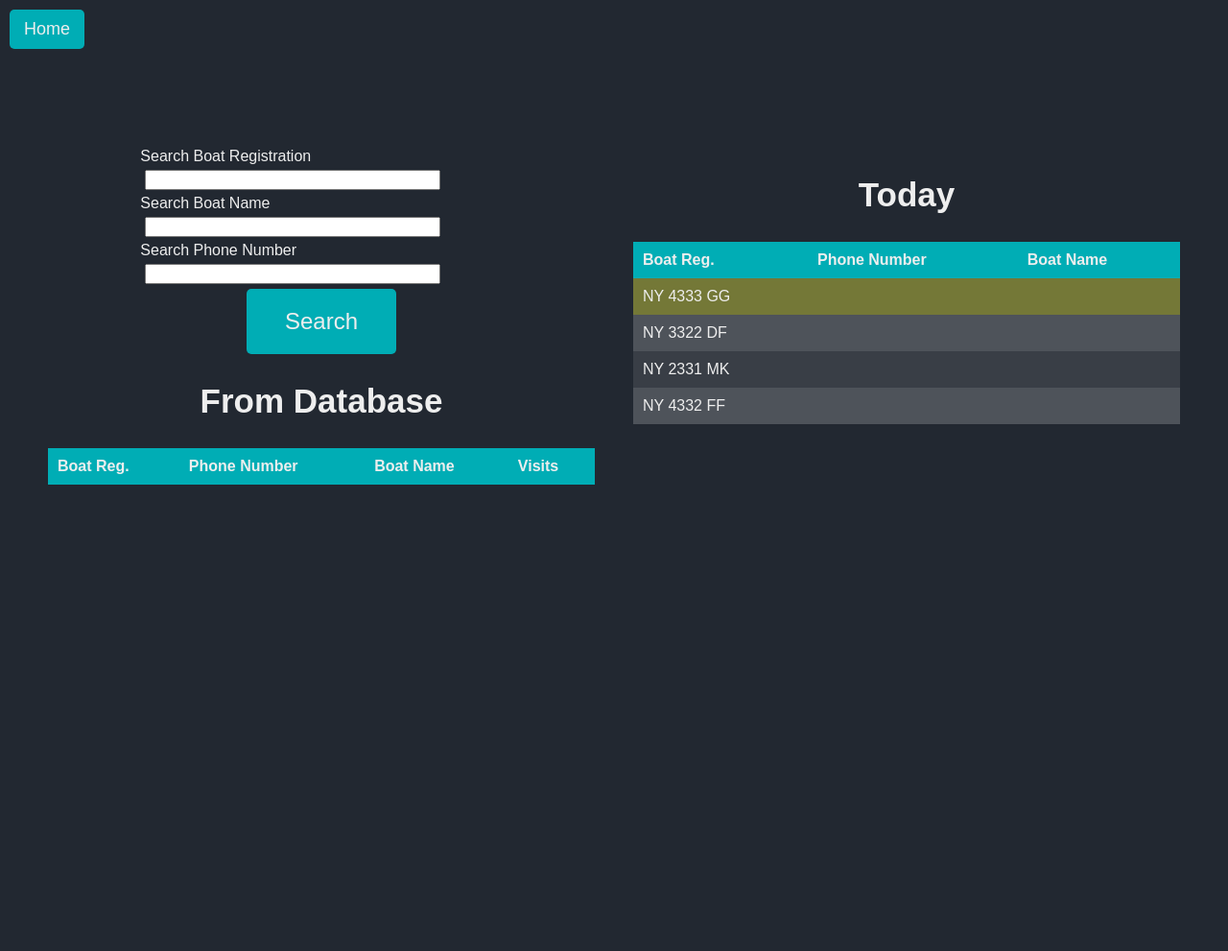
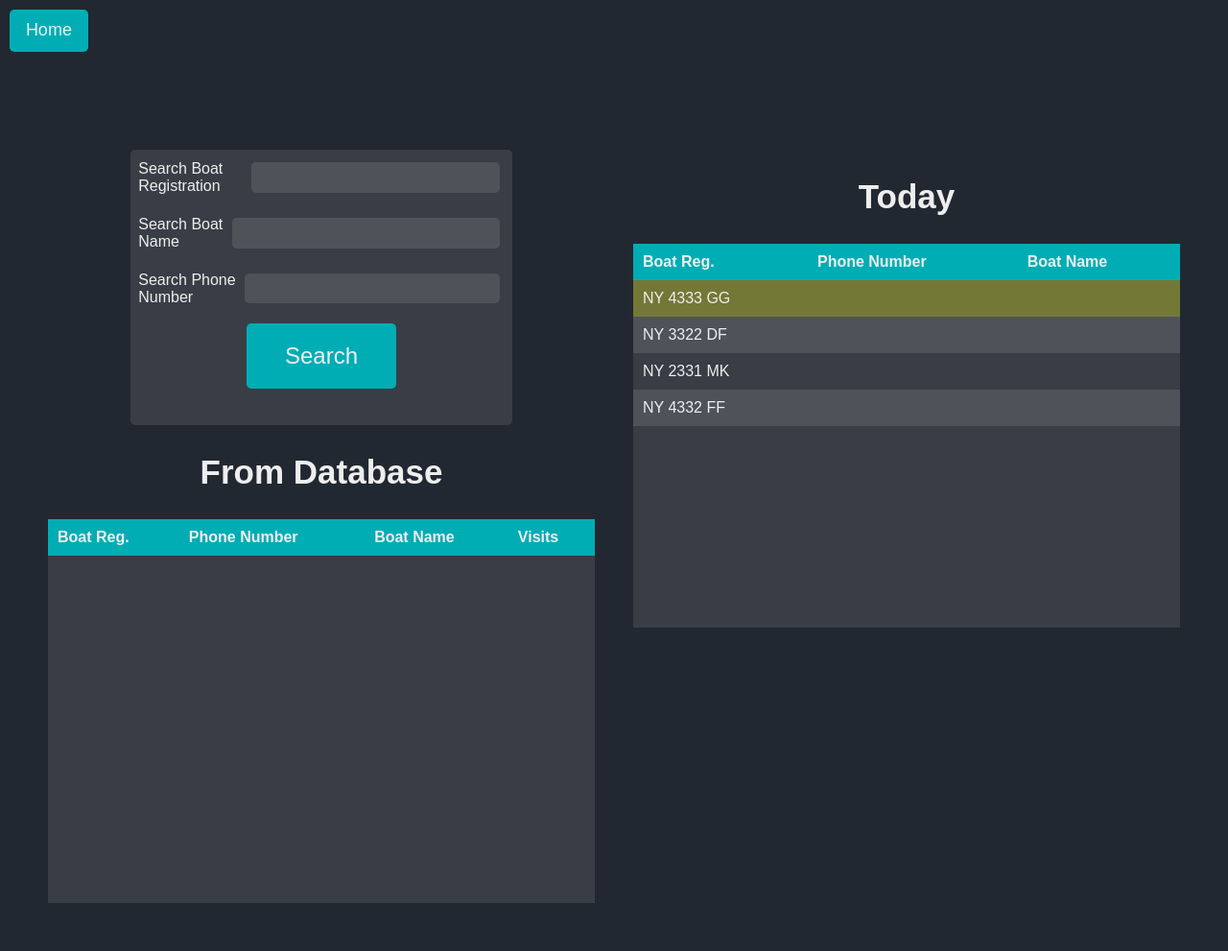
Before and after one commit to DylanClouden28/webapp-docks, a Flask app: page /search in a window 1280 px wide. Shown: the whole page at 96% size. Before the commit the page ends 505 px from the top, so only its background shows below. Run offline with Flask 3, Linux system fonts and the light colour scheme; a user stored in the database is signed in; lists and menus that the app fills with data are empty.

Commit message:
changes in looks on search

```diff
--- a/website/templates/search.html
+++ b/website/templates/search.html
@@ -1,6 +1,8 @@
 {% extends "base.html" %}
 {% block title %}Search Boats{% endblock %}
-{%block head%}<a href="{{ url_for('views.home') }}"id="home-btn">Home</a>{%endblock%}
+{%block head%}
+<a href="{{ url_for('views.home') }}"id="home-btn">Home</a>
+{%endblock%}
 {%block header%}{%endblock%}
 {%block styles%}static/search-styles.css{%endblock%}
 {% block content%}
@@ -11,6 +13,143 @@
   .yellow-tint {
       background-color: rgba(251, 255, 20, 0.3) !important;
   }
+  .form-group {
+    margin-bottom: 1em;
+    display: flex;
+    justify-content: center;
+    align-items: center;
+  }
+
+  .form-group label {
+    display: block;
+    color: #eeeeee;
+  }
+
+  .form-group div {
+    display: flex;
+    justify-content: space-between;
+  }
+
+  .form-check-input, .form-check-label {
+    display: inline-block;
+    margin-right: 0.625em;
+  }
+
+  .form-check-input {
+    width: auto;
+    height: auto;
+  }
+
+  input[type='radio'] {
+    width: 1.5625em;
+    height: 1.5625em;
+  }
+
+  .form-group input {
+    width: 100%;
+    padding: 0.625em;
+    border: none;
+    border-radius: 5px;
+  }
+
+  .form-control {
+    background-color: #393e46;
+    color: #eeeeee;
+  }
+
+  .form-control::placeholder {
+    color: #adb5bd;
+  }
+
+  .form-control:focus {
+    outline: none;
+    box-shadow: 0 0 0 0.2rem rgba(0, 173, 181, 0.25);
+  }
+
+  .btn-primary, #update-btn {
+    font-size: 1.5em;
+    background-color: #00adb5;
+    margin: auto;
+    color: #eeeeee;
+    padding: 1.25em 2.5em;
+    border: none;
+    cursor: pointer;
+    transition: background-color 0.3s ease, transform 0.3s ease;
+    border-radius: 5px;
+    margin-bottom: 1.25em;
+  }
+
+  .btn-primary:hover, #update-btn:hover {
+    background-color: #009e9a;
+    transform: scale(1.05);
+  }
+
+  .btn-primary:active, #update-btn:active {
+    background-color: #00756e;
+  }
+
+  #update-btn {
+    font-size: 0.9375em;
+    background-color: #DF740C;
+  }
+  #home-btn {
+    font-size: 1.125em;
+    background-color: #00adb5;
+    color: #eeeeee;
+    padding: 0.625em 0.9375em;
+    border: none;
+    cursor: pointer;
+    text-decoration: none;
+    transition: background-color 0.3s ease, transform 0.3s ease;
+    border-radius: 5px;
+    display: inline-block;
+    margin-right: 0.3125em;
+  }
+
+  #home-btn:hover {
+    background-color: #009e9a;
+    transform: scale(1.05);
+  }
+
+  #home-btn:active {
+    background-color: #00756e;
+  }
+
+  @keyframes fadein {
+      from { opacity: 0; }
+      to   { opacity: 1; }
+  }
+  #search-container {
+    width: 100%;
+    display: flex;
+    justify-content: center;
+    align-items: center;
+  }
+  #search-container form {
+    align-items: center;
+    padding: 0.5em;
+    border-radius: 5px;
+    background-color: rgb(57, 62, 70);
+  }
+  #search-container input {
+    background-color:#4E535A;
+  }
+  #content-container{
+    flex-direction: column;
+    align-items: center;
+  }
+  #table-no-header{
+    height: 25em;
+    background-color: #393e46;
+  }
+  table {
+    border-radius: 5px;
+  }
+  #left-container{
+    display:inline-block;
+    align-items: center;
+  }
+
 </style>
 <div id="main-container">
 
@@ -38,6 +177,7 @@
 
     <div id="table-container">
       <h2>From Database</h2>
+      <div id="table-no-header">
         <table id="search-results">
           <thead>
             <tr>
@@ -49,7 +189,7 @@
           </thead>
           <tbody>
             {% for boat in boats %}
-          <tr class="clickable-row {% if not boat.total_unpaid_nights == None and boat.total_unpaid_nights > 0 %}red-tint{%elif not boat.total_unpaid_days == None and boat.total_unpaid_days > 0%} yellow-tint {% endif %}" >
+            <tr class="clickable-row {% if not boat.total_unpaid_nights == None and boat.total_unpaid_nights > 0 %}red-tint{%elif not boat.total_unpaid_days == None and boat.total_unpaid_days > 0%} yellow-tint {%else%}green-tint{% endif %}" >
               <td>{{ boat.boat_reg }}</td>
               <td>{{ boat.phone_number }}</td>
               <td>{{ boat.boat_name }}</td>
@@ -66,12 +206,14 @@
         </table>
     </div>
     </div>
+  </div>
 
 
   <div id="right-container" style="flex: 1;">
     <div id="table-container">
       <h2>Today</h2>
       {%if currentboats%}
+      <div id="table-no-header">
         <table id="current-boats">
           <thead>
             <tr>
@@ -90,6 +232,7 @@
             {% endfor %}
           </tbody>
         </table>
+      </div>
       {% else %}
       <div id="button-container">
             <button type="submit" form="search" class="btn btn-primary" id="login-btn" name="submit-button" value="add">Add New Boat</button>
```
Lines whose indentation alone changed are shown as unchanged.
